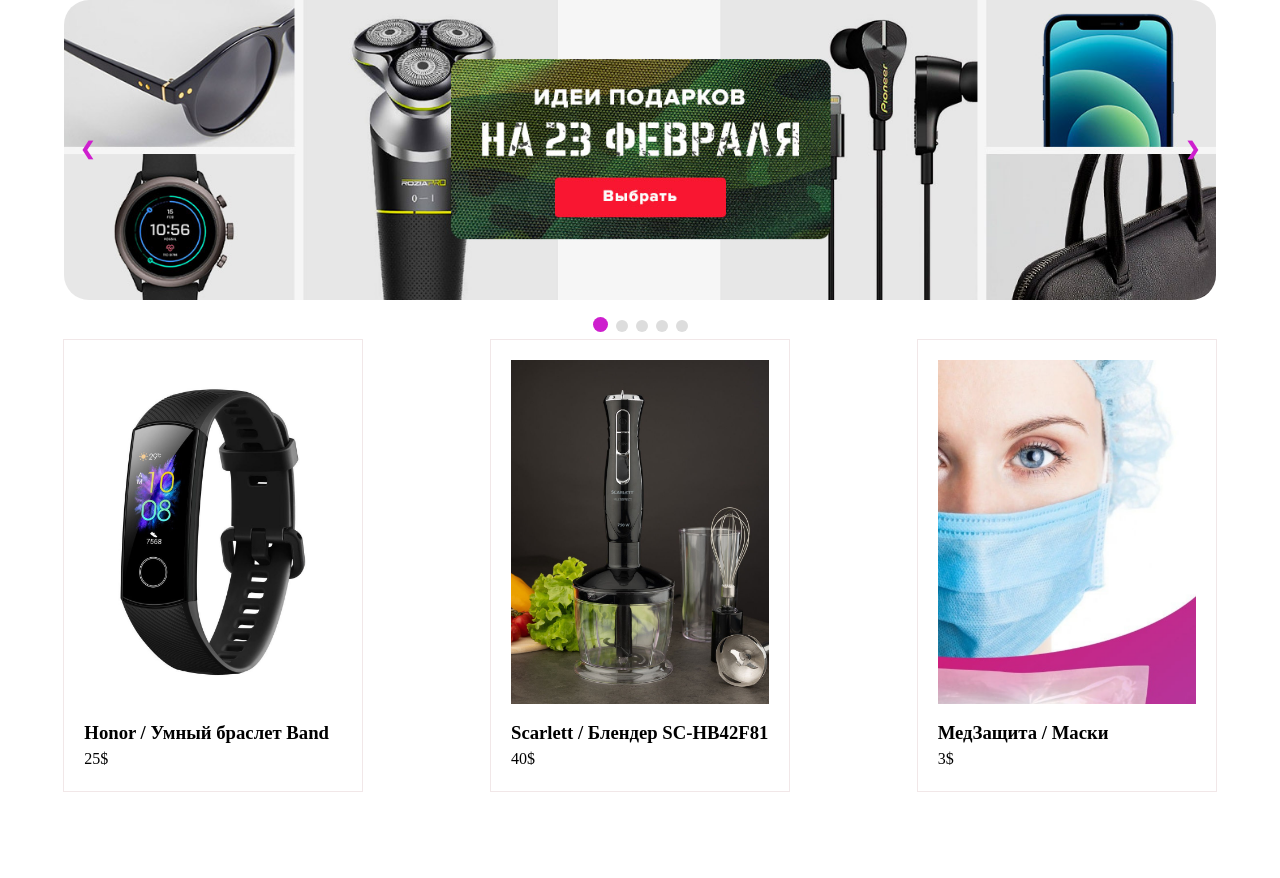
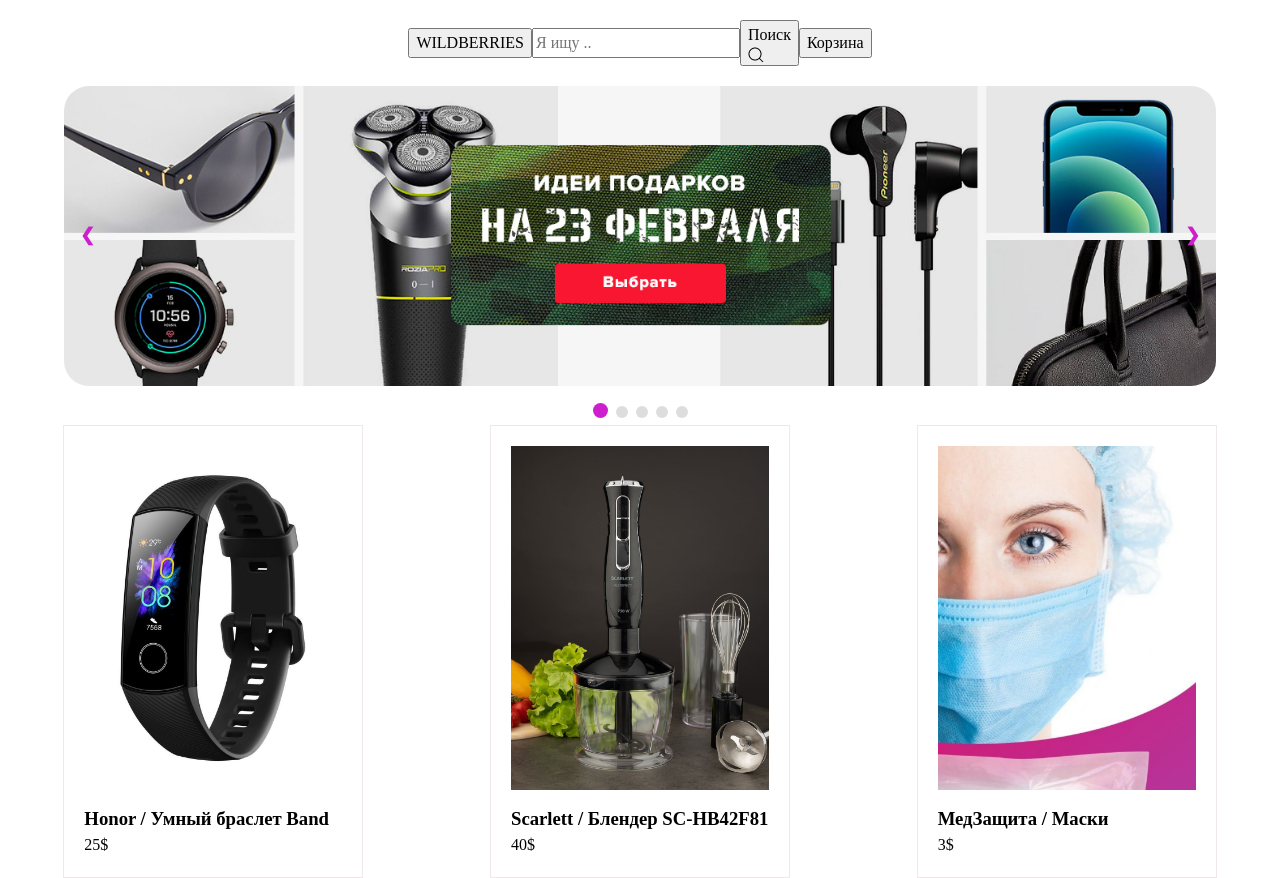
Before and after one commit to Tsygan-Aleksey/youngBerries, a website with bundled scripts: page src/index.html in a window 1280 px wide. Before the commit the page ends 800 px from the top, so only its background shows below. Built offline with nearby package versions, Linux system fonts and the light colour scheme.

Commit message:
init(app) add header

```diff
--- a/src/index.html
+++ b/src/index.html
@@ -8,6 +8,14 @@
     <link rel="stylesheet" href="reset.css">
 </head>
 <body>
+    <header class="header">
+        <button class="header__button-wildberries">WILDBERRIES</button>
+        <input type="text" placeholder="Я ищу ..">
+        <button class="header__button-loupe">Поиск
+            <img class="loupe-images" src="/src/images/catalog/header/search-icon.png" alt="">
+        </button>
+        <button class="header__button-basket">Корзина</button>
+    </header>
 <main class="main">
     <div id="slider">
         <div class="slider">
--- a/src/style.css
+++ b/src/style.css
@@ -1,3 +1,9 @@
+.header {
+  display: flex;
+  align-items: center;
+  justify-content: center;
+  margin: 20px 0px;
+}
 #container-card {
   display: flex;
 }
@@ -94,24 +100,23 @@
   padding-top: 15px;
 }
 
-
-.slider{
+.slider {
   max-width: 90%;
   position: relative;
   margin: 0 auto;
   height: 300px;
-
 }
 /* Картинка мастабируется по отношению к родительскому элементу */
 .slider .item img {
   object-fit: cover;
   width: 100%;
   height: 300px;
-  border: 0 solid #7922CC;
+  border: 0 solid #7922cc;
   border-radius: 25px;
 }
 /* Кнопки вперед и назад */
-.slider .prev, .slider .next {
+.slider .prev,
+.slider .next {
   cursor: pointer;
   position: absolute;
   top: 40%;
@@ -137,7 +142,7 @@
   text-align: center;
   margin-top: 15px;
 }
-.slider-dots_item{
+.slider-dots_item {
   cursor: pointer;
   height: 12px;
   width: 12px;
@@ -162,17 +167,17 @@
 }
 @-webkit-keyframes fade {
   from {
-    opacity: .4
+    opacity: 0.4;
   }
   to {
-    opacity: 1
+    opacity: 1;
   }
 }
 @keyframes fade {
   from {
-    opacity: .4
+    opacity: 0.4;
   }
   to {
-    opacity: 1
+    opacity: 1;
   }
 }
```
Also changed, not shown: src/images/catalog/header/search-icon.png (added).
